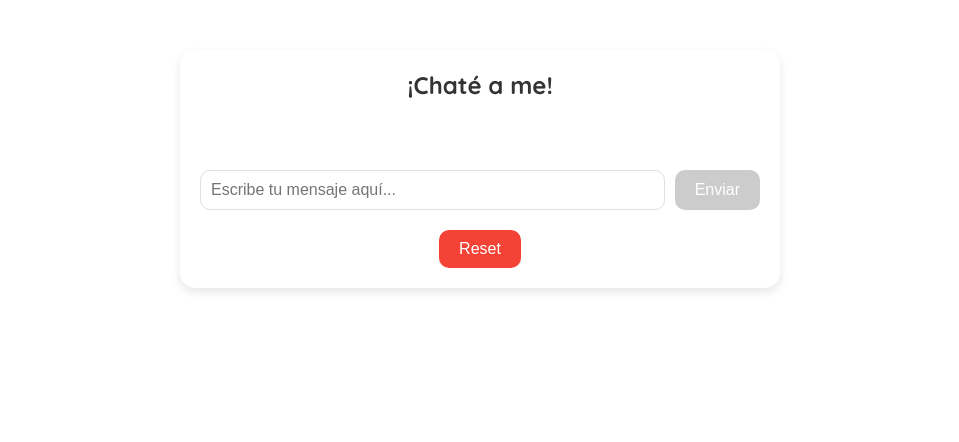
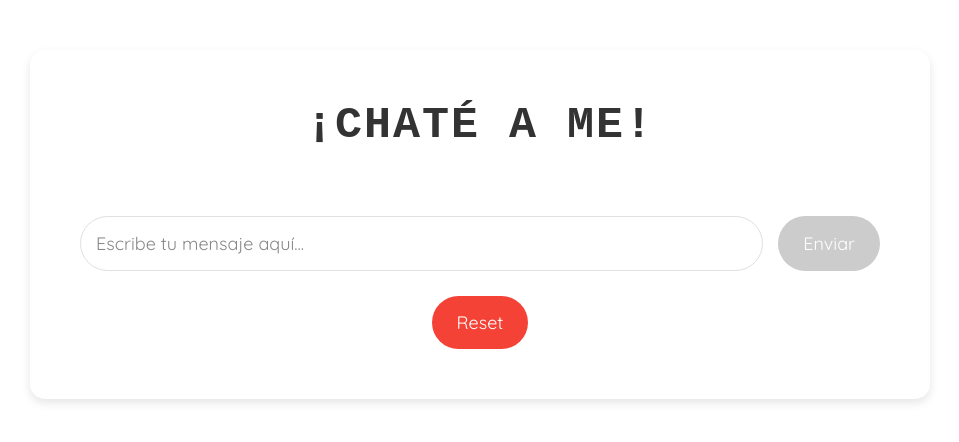
Before and after one commit to Albert-S2/chateame, a Next.js app: page /chatpage in a window 1280 px wide. Shown: the top 442 px of the page, without its empty margins (160-1119 px from the left). Built offline with nearby package versions, Linux system fonts and the light colour scheme.

Commit message:
css for chatbot amended

```diff
--- a/app/components/chatbot.css
+++ b/app/components/chatbot.css
@@ -2,119 +2,144 @@
 
 /* Container for the chatbot */
 .chatbot-container {
-  max-width: 600px;
+  max-width: 900px; /* Increased width */
+  max-height: 600px;
   margin: 50px auto;
-  padding: 20px;
+  padding: 50px; /* Slightly larger padding */
   font-family: 'Quicksand', -apple-system, BlinkMacSystemFont, 'Segoe UI', Roboto, 'Helvetica Neue', sans-serif;
-  background-color: #ffffff;
+  background-color: #ffffff; /* White background */
   border-radius: 15px;
   box-shadow: 0 4px 10px rgba(0, 0, 0, 0.1);
   display: flex;
   flex-direction: column;
-  gap: 20px;
+  gap: 25px; /* Increased gap */
+  color: #333333; /* Dark gray text */
 }
 
 /* Title of the chatbot */
 .chatbot-title {
   text-align: center;
-  font-size: 24px;
-  color: #333333;
-  margin-bottom: 10px;
+  font-size: 45px; /* Slightly larger font size */
+  color: #333333; /* Dark gray text */
+  margin-bottom: 15px;
   font-weight: bold;
+  text-transform: uppercase; /* All caps for a retro feel */
+  letter-spacing: 2px; /* Slight spacing for typewriter effect */
+  font-family: 'Courier New', Courier, monospace; /* Typewriter-style font */
 }
 
 /* Messages container */
 .chatbot-messages {
-  max-height: 400px;
+  max-height: 500px; /* Increased height */
   overflow-y: auto;
-  padding: 10px;
-  border-radius: 10px;
+  background-color: #ffffff; /* Light gray for messages container */
   display: flex;
   flex-direction: column;
-  gap: 10px;
+  gap: 15px; /* Increased gap */
 }
 
 /* Individual message styles */
 .chatbot-message {
-  padding: 10px;
-  border-radius: 10px;
-  font-size: 14px;
-  line-height: 1.5;
+  padding: 15px; /* Larger padding */
+  border-radius: 8px; /* Slightly larger border radius */
+  font-size: 18px; /* Larger font size */
+  line-height: 1.8; /* Increased line height */
+  font-family: 'Quicksand', -apple-system, BlinkMacSystemFont, 'Segoe UI', Roboto, 'Helvetica Neue', sans-serif; /* Sans-serif font */
 }
 
+/* User message box */
 .chatbot-message-user {
-  background-color: #e0f7fa;
+  background-color: #eae9e9; /* Light teal for user messages */
+  border-radius: 30px; /* Slightly larger border radius */
   align-self: flex-end;
-  color: #00796b;
+  color: #000000; /* Dark teal text */
 }
 
+/* Assistant message box */
 .chatbot-message-assistant {
-  background-color: #fce4ec;
+  background-color: #c4e797; /* Light pink for assistant messages */
   align-self: flex-start;
-  color: #ad1457;
+  border-radius: 30px;
+  color: #000000; /* Dark pink text */
 }
 
 /* Loading text */
 .chatbot-loading {
   text-align: center;
   font-style: italic;
-  color: #888888;
+  color: #888888; /* Medium gray text */
+  font-family: 'Quicksand', -apple-system, BlinkMacSystemFont, 'Segoe UI', Roboto, 'Helvetica Neue', sans-serif; /* Sans-serif font */
+  font-size: 16px; /* Slightly larger font size */
 }
 
 /* Form styles */
 .chatbot-form {
   display: flex;
-  gap: 10px;
+  gap: 15px; /* Increased gap */
 }
 
 .chatbot-input {
   flex: 1;
-  padding: 10px;
-  border: 1px solid #e0e0e0;
-  border-radius: 10px;
-  font-size: 16px;
+  padding: 15px; /* Larger padding */
+  border: 1px solid #e0e0e0; /* Subtle border */
+  border-radius: 8px; /* Slightly larger border radius */
+  font-size: 18px; /* Larger font size */
   outline: none;
+  background-color: #ffffff; /* White input background */
+  color: #333333; /* Dark gray text */
+  font-family: 'Quicksand', -apple-system, BlinkMacSystemFont, 'Segoe UI', Roboto, 'Helvetica Neue', sans-serif; /* Sans-serif font */
   transition: border-color 0.3s ease;
+  border-radius: 30px;
+}
+
+.chatbot-input::placeholder {
+  color: #888888; /* Medium gray placeholder text */
+  font-family: 'Quicksand', -apple-system, BlinkMacSystemFont, 'Segoe UI', Roboto, 'Helvetica Neue', sans-serif; /* Sans-serif font */
+
 }
 
 .chatbot-input:focus {
-  border-color: #007bff;
+  border-color: #007bff; /* Blue border on focus */
 }
 
 /* Submit button */
 .chatbot-submit-button {
-  padding: 10px 20px;
-  background-color: #007bff;
-  color: #ffffff;
+  padding: 15px 25px; /* Larger padding */
+  background-color: #007bff; /* Blue button */
+  color: #ffffff; /* White text */
   border: none;
-  border-radius: 10px;
+  border-radius: 8px; /* Slightly larger border radius */
   cursor: pointer;
-  font-size: 16px;
+  font-size: 18px; /* Larger font size */
+  font-family: 'Quicksand', -apple-system, BlinkMacSystemFont, 'Segoe UI', Roboto, 'Helvetica Neue', sans-serif; /* Sans-serif font */
   transition: background-color 0.3s ease;
+  border-radius: 30px;
 }
 
 .chatbot-submit-button:disabled {
-  background-color: #cccccc;
+  background-color: #cccccc; /* Light gray for disabled button */
   cursor: not-allowed;
 }
 
 .chatbot-submit-button:hover:not(:disabled) {
-  background-color: #0056b3;
+  background-color: #0056b3; /* Darker blue on hover */
 }
 
 /* Reset button */
 .chatbot-reset-button {
-  padding: 10px 20px;
-  background-color: #f44336;
-  color: #ffffff;
+  padding: 15px 25px; /* Larger padding */
+  background-color: #f44336; /* Red button */
+  color: #ffffff; /* White text */
   border: none;
-  border-radius: 10px;
+  border-radius: 8px; /* Slightly larger border radius */
   cursor: pointer;
-  font-size: 16px;
+  font-size: 18px; /* Larger font size */
+  font-family: 'Quicksand', -apple-system, BlinkMacSystemFont, 'Segoe UI', Roboto, 'Helvetica Neue', sans-serif; /* Sans-serif font */
   transition: background-color 0.3s ease;
   align-self: center;
+  border-radius: 30px;
 }
 
 .chatbot-reset-button:hover {
-  background-color: #d32f2f;
+  background-color: #d32f2f; /* Darker red on hover */
 }
--- a/app/components/chatbot.js
+++ b/app/components/chatbot.js
@@ -1,6 +1,6 @@
 'use client';
 import { useState, useEffect, useRef } from 'react';
-import './chatbot.css'; // Import your CSS file for styling
+import './chatbot.css';
 
 
 export default function Chatbot() {
```
